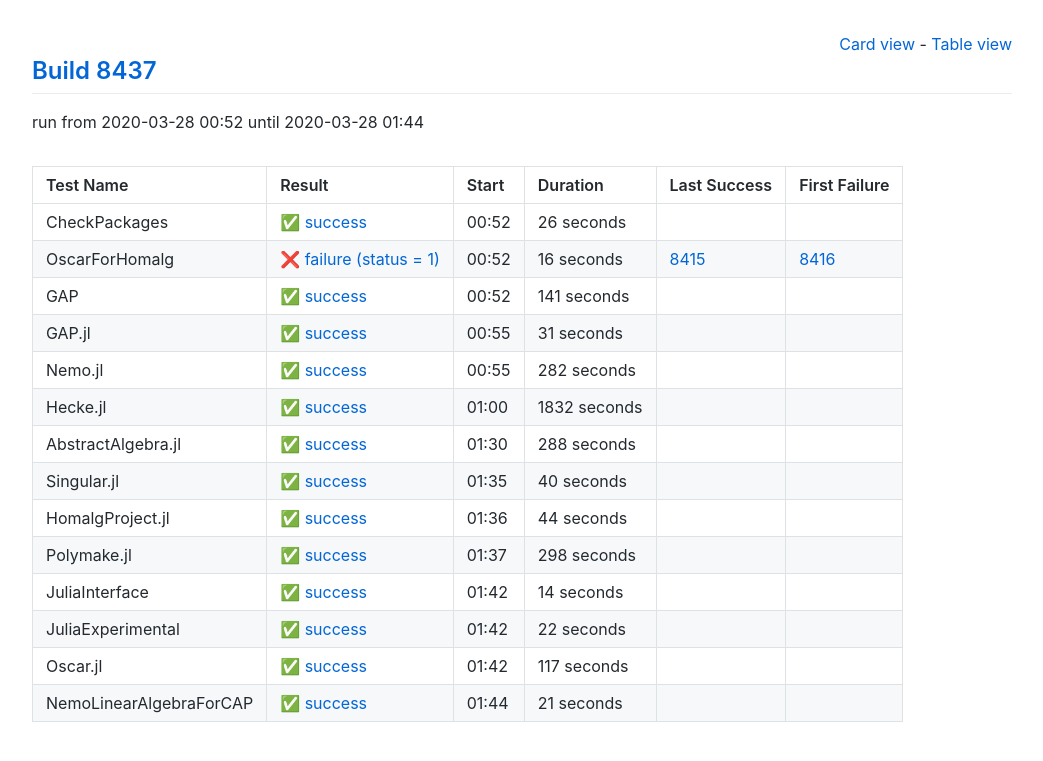
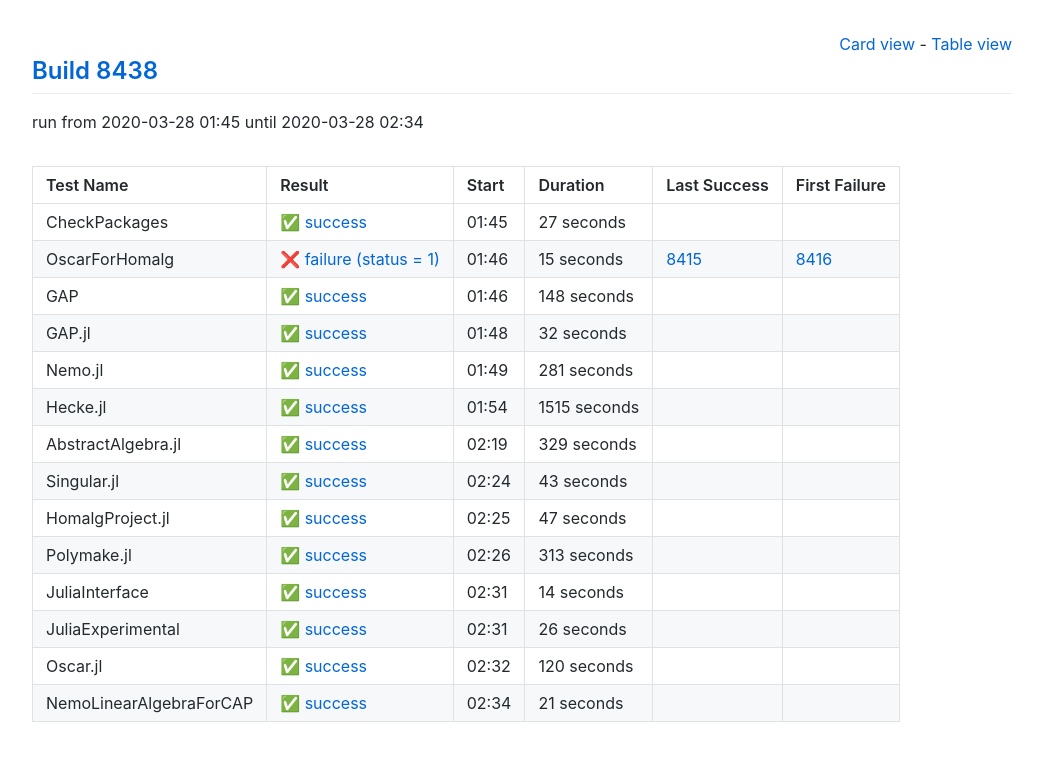
Before and after one commit to oscar-system/oscar-ci-status, a Jekyll site: the page built from table.html, in a window 1280 px wide. Shown: the top 761 px of the page, without its empty margins (118-1161 px from the left). Built offline with Jekyll 4.4.1, drawn with Linux system fonts in a browser that asks for light colours.

Commit message:
Build 8438

```diff
--- a/_data/ci.yml
+++ b/_data/ci.yml
@@ -1,115 +1,115 @@
-build: 8437
-build_url: https://oscarci.mathematik.uni-kl.de/job/oscar/8437/
+build: 8438
+build_url: https://oscarci.mathematik.uni-kl.de/job/oscar/8438/
 job: oscar
 tests:
-- duration: 26
+- duration: 27
   exitcode: 0
   first_failure: false
   first_failure_url: null
   last_success: false
   last_success_url: null
-  log: https://oscarci.mathematik.uni-kl.de/job/oscar/8437/artifact/logs/build-8437/CheckPackages.log
+  log: https://oscarci.mathematik.uni-kl.de/job/oscar/8438/artifact/logs/build-8438/CheckPackages.log
   name: CheckPackages
-  start: 2020-03-28 00:52
+  start: 2020-03-28 01:45
   status: success
   success: true
-- duration: 16
+- duration: 15
   exitcode: 1
   first_failure: 8416
   first_failure_url: https://oscarci.mathematik.uni-kl.de/job/oscar/8416/
   last_success: 8415
   last_success_url: https://oscarci.mathematik.uni-kl.de/job/oscar/8415/
-  log: https://oscarci.mathematik.uni-kl.de/job/oscar/8437/artifact/logs/build-8437/OscarForHomalg.log
+  log: https://oscarci.mathematik.uni-kl.de/job/oscar/8438/artifact/logs/build-8438/OscarForHomalg.log
   name: OscarForHomalg
-  start: 2020-03-28 00:52
+  start: 2020-03-28 01:46
   status: failure
   success: false
-- duration: 141
+- duration: 148
   exitcode: 0
   first_failure: false
   first_failure_url: null
   last_success: false
   last_success_url: null
-  log: https://oscarci.mathematik.uni-kl.de/job/oscar/8437/artifact/logs/build-8437/GAP.log
+  log: https://oscarci.mathematik.uni-kl.de/job/oscar/8438/artifact/logs/build-8438/GAP.log
   name: GAP
-  start: 2020-03-28 00:52
+  start: 2020-03-28 01:46
   status: success
   success: true
-- duration: 31
+- duration: 32
   exitcode: 0
   first_failure: false
   first_failure_url: null
   last_success: false
   last_success_url: null
-  log: https://oscarci.mathematik.uni-kl.de/job/oscar/8437/artifact/logs/build-8437/GAP.jl.log
+  log: https://oscarci.mathematik.uni-kl.de/job/oscar/8438/artifact/logs/build-8438/GAP.jl.log
   name: GAP.jl
-  start: 2020-03-28 00:55
+  start: 2020-03-28 01:48
   status: success
   success: true
-- duration: 282
+- duration: 281
   exitcode: 0
   first_failure: false
   first_failure_url: null
   last_success: false
   last_success_url: null
-  log: https://oscarci.mathematik.uni-kl.de/job/oscar/8437/artifact/logs/build-8437/Nemo.jl.log
+  log: https://oscarci.mathematik.uni-kl.de/job/oscar/8438/artifact/logs/build-8438/Nemo.jl.log
   name: Nemo.jl
-  start: 2020-03-28 00:55
+  start: 2020-03-28 01:49
   status: success
   success: true
-- duration: 1832
+- duration: 1515
   exitcode: 0
   first_failure: false
   first_failure_url: null
   last_success: false
   last_success_url: null
-  log: https://oscarci.mathematik.uni-kl.de/job/oscar/8437/artifact/logs/build-8437/Hecke.jl.log
+  log: https://oscarci.mathematik.uni-kl.de/job/oscar/8438/artifact/logs/build-8438/Hecke.jl.log
   name: Hecke.jl
-  start: 2020-03-28 01:00
+  start: 2020-03-28 01:54
   status: success
   success: true
-- duration: 288
+- duration: 329
   exitcode: 0
   first_failure: false
   first_failure_url: null
   last_success: false
   last_success_url: null
-  log: https://oscarci.mathematik.uni-kl.de/job/oscar/8437/artifact/logs/build-8437/AbstractAlgebra.jl.log
+  log: https://oscarci.mathematik.uni-kl.de/job/oscar/8438/artifact/logs/build-8438/AbstractAlgebra.jl.log
   name: AbstractAlgebra.jl
-  start: 2020-03-28 01:30
+  start: 2020-03-28 02:19
   status: success
   success: true
-- duration: 40
+- duration: 43
   exitcode: 0
   first_failure: false
   first_failure_url: null
   last_success: false
   last_success_url: null
-  log: https://oscarci.mathematik.uni-kl.de/job/oscar/8437/artifact/logs/build-8437/Singular.jl.log
+  log: https://oscarci.mathematik.uni-kl.de/job/oscar/8438/artifact/logs/build-8438/Singular.jl.log
   name: Singular.jl
-  start: 2020-03-28 01:35
+  start: 2020-03-28 02:24
   status: success
   success: true
-- duration: 44
+- duration: 47
   exitcode: 0
   first_failure: false
   first_failure_url: null
   last_success: false
   last_success_url: null
-  log: https://oscarci.mathematik.uni-kl.de/job/oscar/8437/artifact/logs/build-8437/HomalgProject.jl.log
+  log: https://oscarci.mathematik.uni-kl.de/job/oscar/8438/artifact/logs/build-8438/HomalgProject.jl.log
   name: HomalgProject.jl
-  start: 2020-03-28 01:36
+  start: 2020-03-28 02:25
   status: success
   success: true
-- duration: 298
+- duration: 313
   exitcode: 0
   first_failure: false
   first_failure_url: null
   last_success: false
   last_success_url: null
-  log: https://oscarci.mathematik.uni-kl.de/job/oscar/8437/artifact/logs/build-8437/Polymake.jl.log
+  log: https://oscarci.mathematik.uni-kl.de/job/oscar/8438/artifact/logs/build-8438/Polymake.jl.log
   name: Polymake.jl
-  start: 2020-03-28 01:37
+  start: 2020-03-28 02:26
   status: success
   success: true
 - duration: 14
@@ -118,31 +118,31 @@ tests:
   first_failure_url: null
   last_success: false
   last_success_url: null
-  log: https://oscarci.mathematik.uni-kl.de/job/oscar/8437/artifact/logs/build-8437/JuliaInterface.log
+  log: https://oscarci.mathematik.uni-kl.de/job/oscar/8438/artifact/logs/build-8438/JuliaInterface.log
   name: JuliaInterface
-  start: 2020-03-28 01:42
+  start: 2020-03-28 02:31
   status: success
   success: true
-- duration: 22
+- duration: 26
   exitcode: 0
   first_failure: false
   first_failure_url: null
   last_success: false
   last_success_url: null
-  log: https://oscarci.mathematik.uni-kl.de/job/oscar/8437/artifact/logs/build-8437/JuliaExperimental.log
+  log: https://oscarci.mathematik.uni-kl.de/job/oscar/8438/artifact/logs/build-8438/JuliaExperimental.log
   name: JuliaExperimental
-  start: 2020-03-28 01:42
+  start: 2020-03-28 02:31
   status: success
   success: true
-- duration: 117
+- duration: 120
   exitcode: 0
   first_failure: false
   first_failure_url: null
   last_success: false
   last_success_url: null
-  log: https://oscarci.mathematik.uni-kl.de/job/oscar/8437/artifact/logs/build-8437/Oscar.jl.log
+  log: https://oscarci.mathematik.uni-kl.de/job/oscar/8438/artifact/logs/build-8438/Oscar.jl.log
   name: Oscar.jl
-  start: 2020-03-28 01:42
+  start: 2020-03-28 02:32
   status: success
   success: true
 - duration: 21
@@ -151,8 +151,8 @@ tests:
   first_failure_url: null
   last_success: false
   last_success_url: null
-  log: https://oscarci.mathematik.uni-kl.de/job/oscar/8437/artifact/logs/build-8437/NemoLinearAlgebraForCAP.log
+  log: https://oscarci.mathematik.uni-kl.de/job/oscar/8438/artifact/logs/build-8438/NemoLinearAlgebraForCAP.log
   name: NemoLinearAlgebraForCAP
-  start: 2020-03-28 01:44
+  start: 2020-03-28 02:34
   status: success
   success: true
```
Also changed, not shown: README.md.
